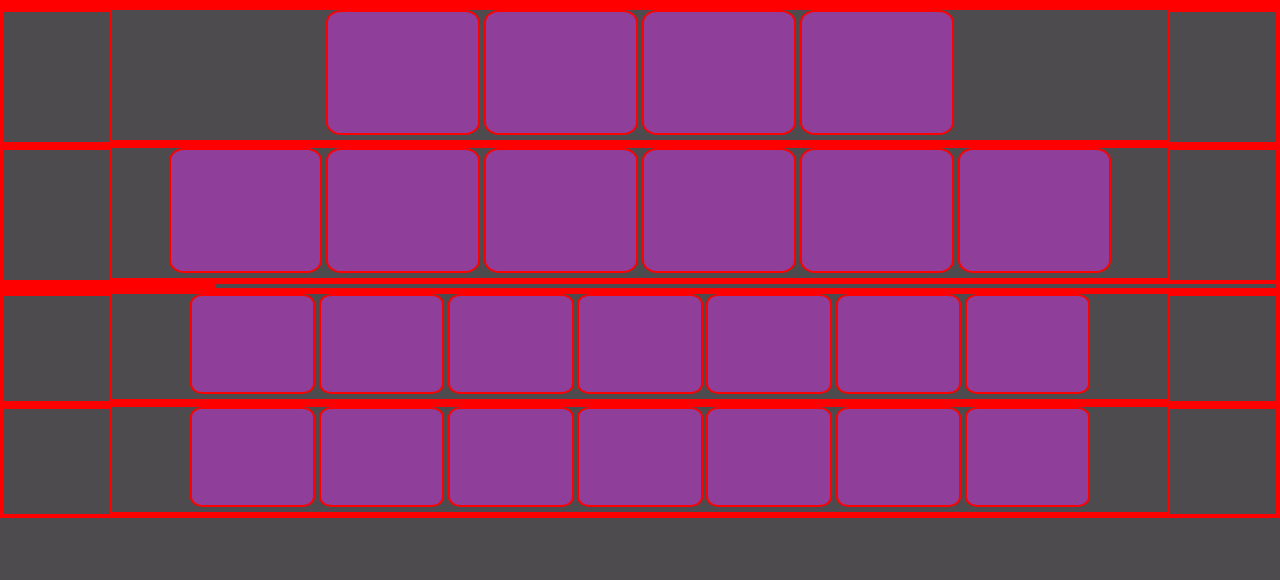
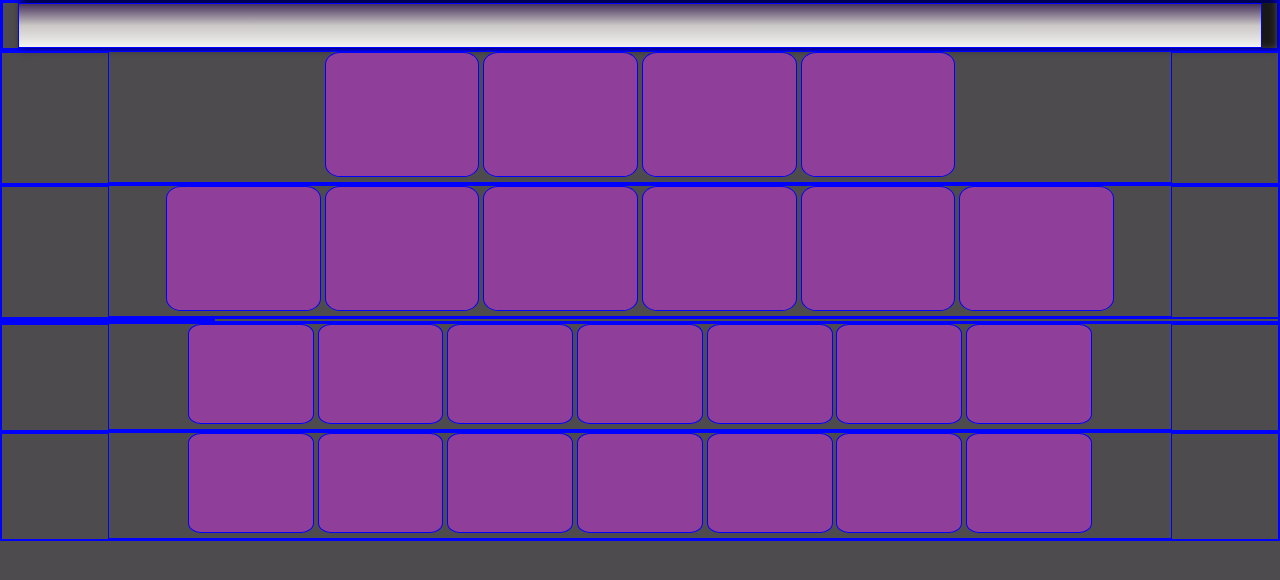
Before and after one commit to Chrissyanity/Theatre-Seat-Selector, a plain HTML site: page index.html in a window 1280 px wide. Drawn offline with Linux system fonts and the light colour scheme.

Commit message:
css and html changes

```diff
--- a/css/styles.css
+++ b/css/styles.css
@@ -39,5 +39,15 @@ body {
 
 }
 div {
-  border: 2px solid red;
+  border: 1px solid blue;
 }
+.theaterScreen {
+  max-width: 100%;
+  height: 45px;
+  background-image: -webkit-linear-gradient(top, #47325c, #cbc8c6, #f2f2f2);
+  background-image: -moz-linear-gradient(top, #47325c, #cbc8c6, #f2f2f2);
+  background-image: linear-gradient(to bottom, #47325c, #cbc8c6, #f2f2f2);
+  -webkit-box-shadow: 9px -5px 8px 6px rgba(0,0,0,0.68);
+-moz-box-shadow: 9px -5px 8px 6px rgba(0,0,0,0.68);
+box-shadow: 9px -5px 8px 6px rgba(0,0,0,0.68);
+}
--- a/index.html
+++ b/index.html
@@ -12,6 +12,11 @@
   <div class="container-fluid">
       <!-- Theatre Screen -->
       <div class="row">
+        <div class="col-xs-12">
+          <div class="theaterScreen">
+
+          </div>
+        </div>
 
       </div>
       <!-- Theatre Row 1 -->
```
